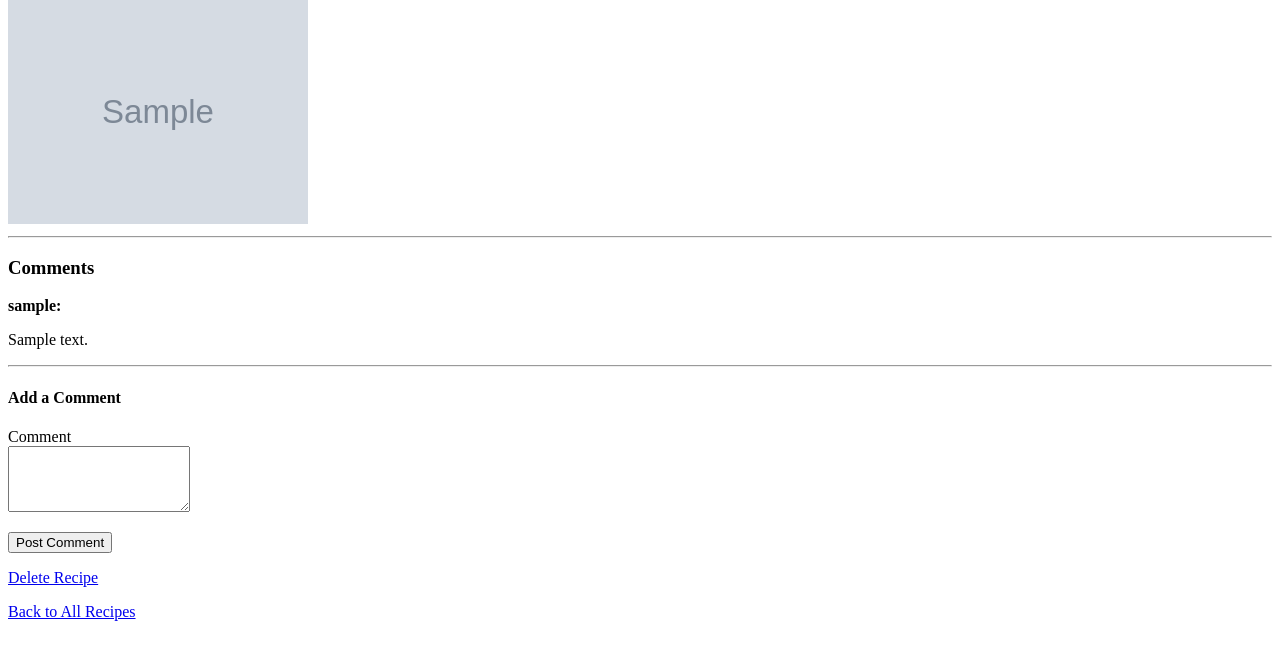
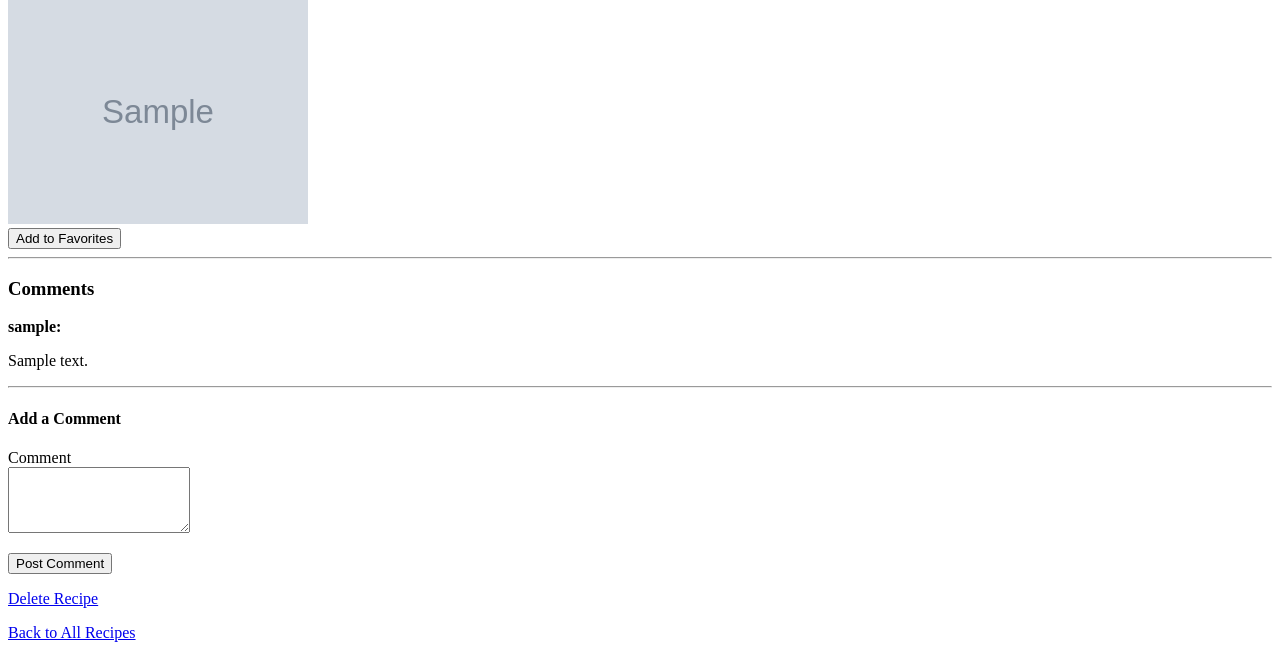
Before and after one commit to mdpos95-tech/recipe_flask_app_MOD4, a Flask app: page /recipe/1 in a window 1280 px wide. Shown: the part 245-903 px from the top of the page. Before the commit the page ends 866 px from the top, so only its background shows below. Run offline with Flask 3, Linux system fonts and the light colour scheme; a user stored in the database is signed in; tables that the repository leaves empty hold one stand-in row (values such as "Sample post"); grey boxes marked "Sample" are stand-in pictures.

Commit message:
favorite button added to html

```diff
--- a/templates/recipe_detail.html
+++ b/templates/recipe_detail.html
@@ -9,6 +9,10 @@
     {% if recipe.image_url %}
         <img src="{{ recipe.image_url }}" alt="{{ recipe.title }}" width="300">
     {% endif %}
+
+<form action="{{ url_for('favorite_recipe', recipe_id=recipe.id) }}" method="POST">
+    <button type="submit">Add to Favorites</button>
+</form>
 
     <hr>
     <h3>
```
